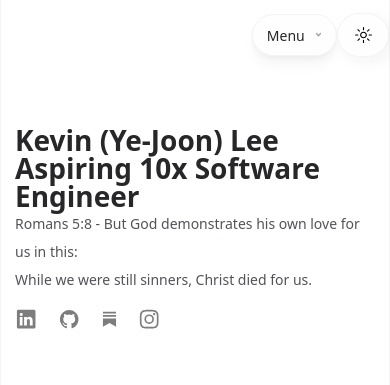
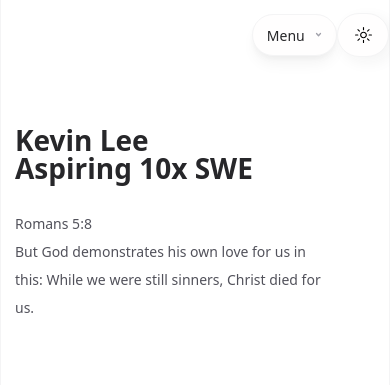
Before and after one commit to kevinyejoonlee/Portfolio2024, a React (Create React App) app: page / in a window 390 px wide. Shown: the top 385 px of the page. Built offline with nearby package versions, Linux system fonts and the light colour scheme.

Commit message:
mobile view

```diff
--- a/src/components/Introduction/Introduction.css
+++ b/src/components/Introduction/Introduction.css
@@ -66,6 +66,11 @@
     margin: 1rem 0 1rem 6rem;
     line-height: 2rem;
     animation: text_load 0.3s ease-in;
+
+}
+
+.paragraph > *{
+    color: var(--dark-grey);
 }
 
 .socialMediaMenu_Container{
@@ -114,6 +119,8 @@ svg:hover{
     .paragraph{
         font-size: 1rem;
         margin: 0 1rem 0 1rem;
+        max-width: 80%;
+
     }
     .socialMediaMenu_Container{
         margin: 1rem 1rem 0 1rem;
--- a/src/components/Introduction/Introduction.js
+++ b/src/components/Introduction/Introduction.js
@@ -1,36 +1,42 @@
-import React from 'react';
+import React, { useState, useEffect } from 'react';
 import './Introduction.css';
 
 const Introduction = () => {
+  const [isMobile, setIsMobile] = useState(false);
+
+  useEffect(() => {
+    const checkMobile = () => {
+      setIsMobile(window.matchMedia("(max-width: 903px)").matches);
+    };
+
+    checkMobile();
+
+    window.addEventListener('resize', checkMobile);
+
+    return () => window.removeEventListener('resize', checkMobile);
+  }, []);
+
   return (
     <section id='Introduction'>
-        <h1 className="name_title">Kevin (Ye-Joon) Lee</h1>
-        <h1 className="job_title">Aspiring 10x Software Engineer</h1>
+        <h1 className="name_title">
+          {isMobile ? "Kevin Lee" : "Kevin (Ye-Joon) Lee"}
+        </h1>
+        <h1 className="job_title">
+          {isMobile ? "Aspiring 10x SWE" : "Aspiring 10x Software Engineer"}
+        </h1>
         <div className="maxwidth-60">
           <h1 className="paragraph">
-          Romans 5:8 - But God demonstrates his own love for us in this: <br></br>
-          While we were still sinners, Christ died for us.
+            {isMobile ? (
+              <a href="https://www.bible.com/bible/111/ROM.5.8"><br></br>Romans 5:8<br></br>But God demonstrates his own love for us in this: While we were still sinners, Christ died for us.</a>
+            ) : (
+              "Romans 5:8 - But God demonstrates his own love for us in this: While we were still sinners, Christ died for us."
+            )}
           </h1>
         </div>
 
         <div className="socialMediaMenu_Container">
-          <a className="socialMediaMenu" href="https://www.linkedin.com/in/kevinyejoonlee/">
-            <svg className="socialIcon" fill="#000000" width="800px" height="800px" viewBox="0 0 24 24" xmlns="http://www.w3.org/2000/svg" data-name="Layer 1"><path d="M20.47,2H3.53A1.45,1.45,0,0,0,2.06,3.43V20.57A1.45,1.45,0,0,0,3.53,22H20.47a1.45,1.45,0,0,0,1.47-1.43V3.43A1.45,1.45,0,0,0,20.47,2ZM8.09,18.74h-3v-9h3ZM6.59,8.48h0a1.56,1.56,0,1,1,0-3.12,1.57,1.57,0,1,1,0,3.12ZM18.91,18.74h-3V13.91c0-1.21-.43-2-1.52-2A1.65,1.65,0,0,0,12.85,13a2,2,0,0,0-.1.73v5h-3s0-8.18,0-9h3V11A3,3,0,0,1,15.46,9.5c2,0,3.45,1.29,3.45,4.06Z"/></svg>
-          </a>
-
-          <a className="socialMediaMenu" href="https://github.com/kevinyejoonlee">
-            <svg className="socialIcon" fill="#000000" width="800px" height="800px" viewBox="0 0 24 24" xmlns="http://www.w3.org/2000/svg" data-name="Layer 1"><path d="M12,2.2467A10.00042,10.00042,0,0,0,8.83752,21.73419c.5.08752.6875-.21247.6875-.475,0-.23749-.01251-1.025-.01251-1.86249C7,19.85919,6.35,18.78423,6.15,18.22173A3.636,3.636,0,0,0,5.125,16.8092c-.35-.1875-.85-.65-.01251-.66248A2.00117,2.00117,0,0,1,6.65,17.17169a2.13742,2.13742,0,0,0,2.91248.825A2.10376,2.10376,0,0,1,10.2,16.65923c-2.225-.25-4.55-1.11254-4.55-4.9375a3.89187,3.89187,0,0,1,1.025-2.6875,3.59373,3.59373,0,0,1,.1-2.65s.83747-.26251,2.75,1.025a9.42747,9.42747,0,0,1,5,0c1.91248-1.3,2.75-1.025,2.75-1.025a3.59323,3.59323,0,0,1,.1,2.65,3.869,3.869,0,0,1,1.025,2.6875c0,3.83747-2.33752,4.6875-4.5625,4.9375a2.36814,2.36814,0,0,1,.675,1.85c0,1.33752-.01251,2.41248-.01251,2.75,0,.26251.1875.575.6875.475A10.0053,10.0053,0,0,0,12,2.2467Z"/></svg>
-          </a>
-
-          <a className="socialMediaMenu" href="https://kevinyejoonlee.substack.com?utm_source=navbar&utm_medium=web&r=2oseq2">
-            <svg className="substackicon socialIcon" xmlns="http://www.w3.org/2000/svg"   viewBox="0 0 16 16"><path d="M15 3.604H1v1.891h14v-1.89ZM1 7.208V16l7-3.926L15 16V7.208zM15 0H1v1.89h14z"/></svg>
-          </a>
-
-          <a className="socialMediaMenu" href="https://www.instagram.com/k.evinlee/">
-            <svg className="socialIcon" fill="#000000" width="800px" height="800px" viewBox="0 0 24 24" xmlns="http://www.w3.org/2000/svg" data-name="Layer 1"><path d="M17.34,5.46h0a1.2,1.2,0,1,0,1.2,1.2A1.2,1.2,0,0,0,17.34,5.46Zm4.6,2.42a7.59,7.59,0,0,0-.46-2.43,4.94,4.94,0,0,0-1.16-1.77,4.7,4.7,0,0,0-1.77-1.15,7.3,7.3,0,0,0-2.43-.47C15.06,2,14.72,2,12,2s-3.06,0-4.12.06a7.3,7.3,0,0,0-2.43.47A4.78,4.78,0,0,0,3.68,3.68,4.7,4.7,0,0,0,2.53,5.45a7.3,7.3,0,0,0-.47,2.43C2,8.94,2,9.28,2,12s0,3.06.06,4.12a7.3,7.3,0,0,0,.47,2.43,4.7,4.7,0,0,0,1.15,1.77,4.78,4.78,0,0,0,1.77,1.15,7.3,7.3,0,0,0,2.43.47C8.94,22,9.28,22,12,22s3.06,0,4.12-.06a7.3,7.3,0,0,0,2.43-.47,4.7,4.7,0,0,0,1.77-1.15,4.85,4.85,0,0,0,1.16-1.77,7.59,7.59,0,0,0,.46-2.43c0-1.06.06-1.4.06-4.12S22,8.94,21.94,7.88ZM20.14,16a5.61,5.61,0,0,1-.34,1.86,3.06,3.06,0,0,1-.75,1.15,3.19,3.19,0,0,1-1.15.75,5.61,5.61,0,0,1-1.86.34c-1,.05-1.37.06-4,.06s-3,0-4-.06A5.73,5.73,0,0,1,6.1,19.8,3.27,3.27,0,0,1,5,19.05a3,3,0,0,1-.74-1.15A5.54,5.54,0,0,1,3.86,16c0-1-.06-1.37-.06-4s0-3,.06-4A5.54,5.54,0,0,1,4.21,6.1,3,3,0,0,1,5,5,3.14,3.14,0,0,1,6.1,4.2,5.73,5.73,0,0,1,8,3.86c1,0,1.37-.06,4-.06s3,0,4,.06a5.61,5.61,0,0,1,1.86.34A3.06,3.06,0,0,1,19.05,5,3.06,3.06,0,0,1,19.8,6.1,5.61,5.61,0,0,1,20.14,8c.05,1,.06,1.37.06,4S20.19,15,20.14,16ZM12,6.87A5.13,5.13,0,1,0,17.14,12,5.12,5.12,0,0,0,12,6.87Zm0,8.46A3.33,3.33,0,1,1,15.33,12,3.33,3.33,0,0,1,12,15.33Z"/></svg>
-          </a>
+          {/* Your existing social media links */}
         </div>
-
     </section>
   );
 }
```
